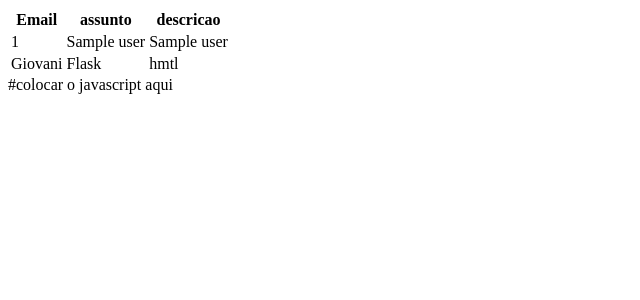
After one commit to giovaniavila/desafio-3, a Flask app: template templates/users.html in a window 1280 px wide. The commit adds this page. Shown: the top 300 px of the page, without its empty margins (0-640 px from the left). Run offline with Flask 2, Linux system fonts and the light colour scheme; the template is opened without the code that fills it: most values are stand-ins (such as "Sample title", 1, 10 or a date in 2020); parts of the project's set-up code (start-up, migrations or seed data) failed here and were passed over; some libraries are stand-ins or nearby versions.

Commit message:
:poop:  halfway there

```diff
--- a/app.py
+++ b/app.py
@@ -2,6 +2,7 @@ from flask import Flask, render_template
 app = Flask(__name__,template_folder='templates', static_folder='static')
 from flask_mysql import mysql
 
+#conexão com o banco de dados
 app.config['MYSQL_Host'] = 'localhost'
 app.config['MYSQL_USER'] = 'root'
 app.config['MYSQL_PASSWORD'] = '1234'
@@ -20,13 +21,16 @@ def somos():
 #contato sofre alteração devido ao formulário
 @app.route('/contato', methods = ['GET', 'POST'])
 def contatos():
-    if request.method == "POST":
-        email = request.form['email']
-        assunto = request.form['email']
-        descricao = request.form['email']
+    if request.method == "POST": #se o usuário requisitar o método post
+        email = request.form['email'] #pega a informação que um usuário está preenchendo
+        assunto = request.form['assunto']
+        descricao = request.form['descricao']
 
-        cur = mysql.connection.cursor() #faz a conexão com o banco
-        cur.execute('insert into contato (email, assunto, descricao)') #executa o insert into
+        cur = mysql.connection.cursor() #abre a conexão com o banco
+        cur.execute('insert into contato (email, assunto, descricao) VALUES (%s, %s, %s)', (email,assunto,descricao)) #executa o insert into
+        #%s = string
+        #primeiro campo assunto descricao = variação de carcteres na tabela
+        #segundo campo = onde será inserido os dados
 
         mysql.connection.commit() #commita as informações do usuário
 
@@ -36,12 +40,13 @@ def contatos():
     return render_template('contato.html')
 
 #rota usuários para listar todos o usuários no banco de dados
-def userr():
+@app.route('/users')
+def user():
     cur = mysql.connection.cursor()
 
-    users = cur.execute("SELECT *FROM contatos")
+    users = cur.execute("SELECT * FROM contatos")
 
-    if users > o:
+    if users > 0: #só entra no fetchall caso haja pelo menos um usuário
         userDetails = cur.fetchall()
 
-        return render_template("users.html", userDetails = userDetails)
+        return render_template("users.html", userDetails = userDetails) #tabela #for html
--- /dev/null
+++ b/templates/users.html
@@ -0,0 +1,43 @@
+<!DOCTYPE html>
+<html lang="en">
+<head>
+    <meta charset="UTF-8">
+    <meta http-equiv="X-UA-Compatible" content="IE=edge">
+    <meta name="viewport" content="width=device-width, initial-scale=1.0">
+    <title>users</title>
+</head>
+<body>
+    <table id="users" class="display">
+        <thead>
+            <tr>
+                <th>Email</th>
+                <th>assunto</th>
+                <th>descricao</th>
+            </tr>
+        </thead>
+
+        {% for user in userDetails %}
+
+        <tbody>
+            <tr>
+                <td>{{user[0]}}</td>
+                <td>{{user[1]}}</td>
+                <td>{{user[2]}}</td>
+            </tr>
+        </tbody>
+
+        {% endfor %}
+
+        <tbody>
+            <tr>
+                <td>Giovani</td>
+                <td>Flask</td>
+                <td>hmtl</td>
+            </tr>
+        </tbody>
+    </table>
+
+    #colocar o javascript aqui
+
+</body>
+</html>
```
Also changed, not shown: static/contato.css (+5 -10 lines), templates/contato.html (+10 -7 lines).
